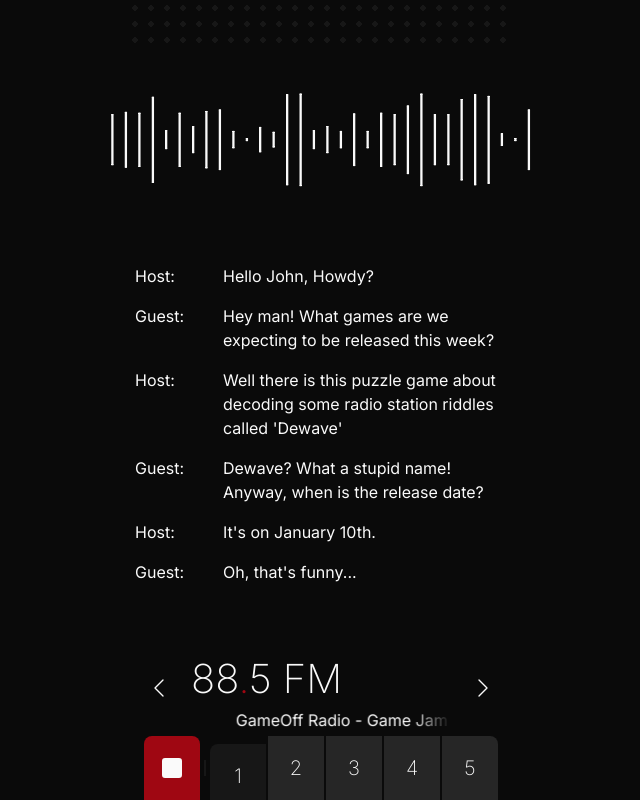
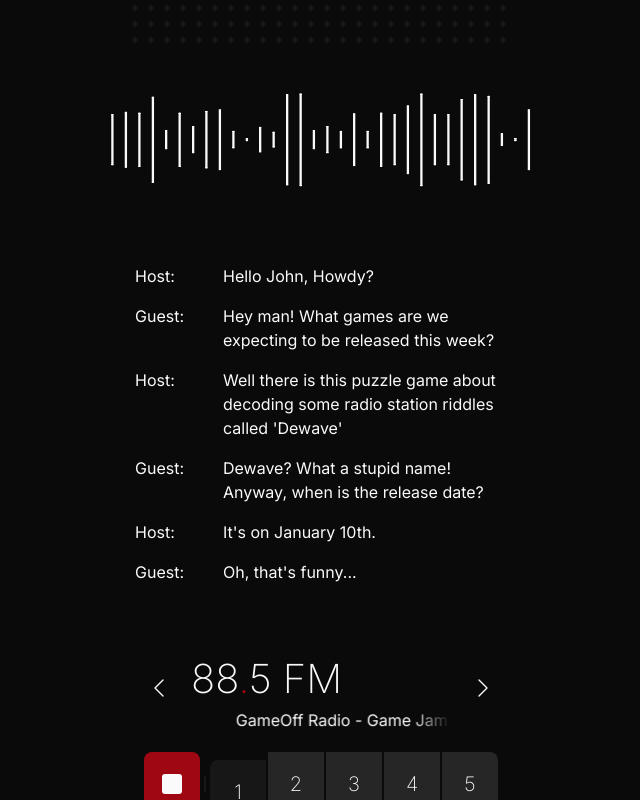
Before and after one commit to Mohsen-Shamsitabar/126FM, a React (Vite) app: page / in a window 1280 px wide. Both pictures are taken after a click on the button "Play". Shown: the whole page, without its empty margins (319-959 px from the left). Built offline with nearby package versions, Linux system fonts and the light colour scheme; no server answers.

Commit message:
fix: remove unnecessary line in RadioFooter component and ensure proper spacing in styles

```diff
--- a/src/components/RadioFooter.tsx
+++ b/src/components/RadioFooter.tsx
@@ -5,7 +5,6 @@ const RadioFooter = () => {
   return (
     <footer className={classes.root}>
       <ChannelInfo />
-
       <ChannelNavigation />
     </footer>
   );
--- a/src/styles/radio-footer.module.css
+++ b/src/styles/radio-footer.module.css
@@ -4,6 +4,7 @@
   display: flex;
   flex-direction: column;
   justify-content: space-between;
+  gap: 24px;
 
   padding: inherit;
   padding-top: 1rem;
```
